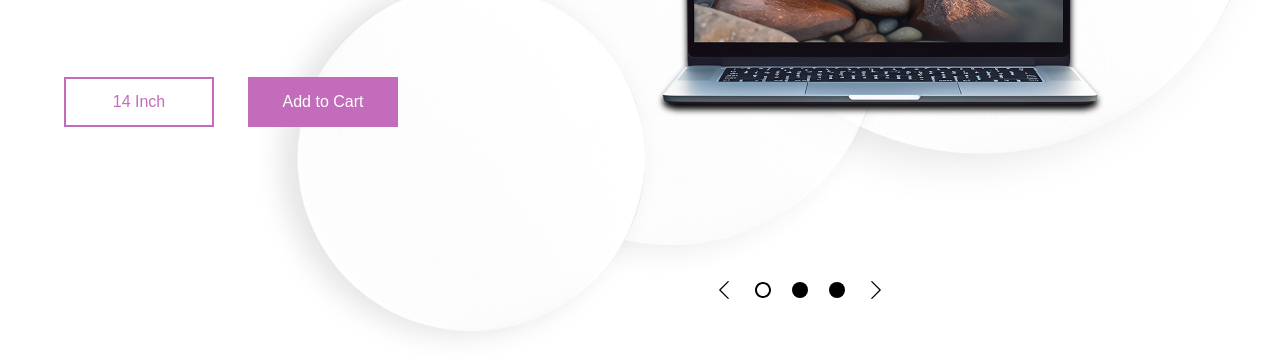
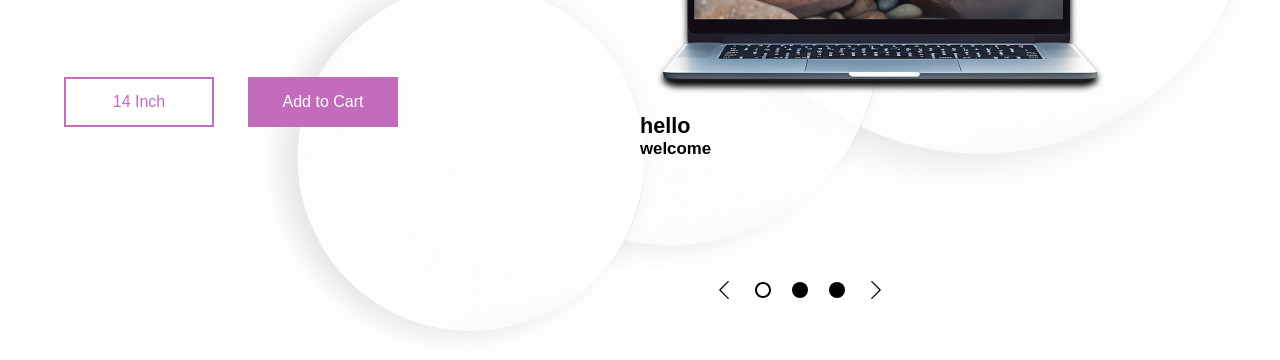
Before and after one commit to nahla-sadraoui/test, a plain HTML site: page siteweb.html in a window 1280 px wide. Shown: the part 440-800 px from the top of the page. Drawn offline with Linux system fonts and the light colour scheme; a web font is replaced by a local one.

Commit message:
adding h1

```diff
--- a/siteweb.html
+++ b/siteweb.html
@@ -42,6 +42,9 @@
 
         <div class="cover">
             <img src="/images3/laptop.webp" alt="matebook">
+            <h1>hello</h1>
+
+            <h3>welcome</h3>
 
         </div>
     </section>
```
